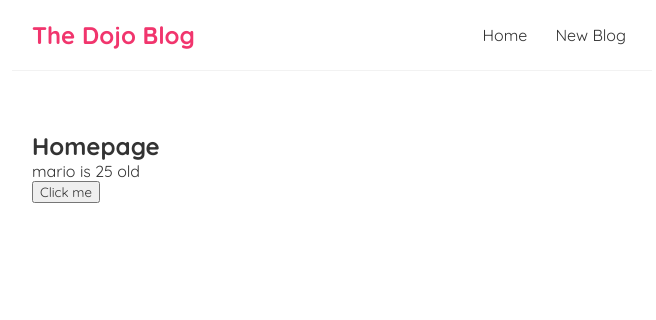
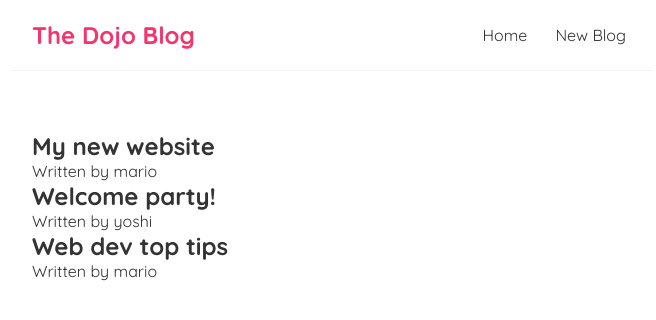
Before and after one commit to agbesi-amenyo/Dojo-Blog-with-ReactNinja, a React (Create React App) app: page / in a window 1280 px wide. Shown: the top 320 px of the page, without its empty margins (308-964 px from the left). Built offline with nearby package versions, Linux system fonts and the light colour scheme.

Commit message:
added lists of blog preview

```diff
--- a/src/Home.js
+++ b/src/Home.js
@@ -1,21 +1,20 @@
 import { useState } from "react";
 
 const Home = () => {
-
-    const [name, setName] = useState("mario")
-    const [age,setAge] = useState(25)
-
-    const handleClick = () =>{
-        setName("luigi")
-        setAge (30)
-    }
+const [blogs, setBlogs] = useState([
+    {title : "My new website", body: "lorem ipsum...", author: "mario",id : 1},
+    {title : "Welcome party!", body: "lorem ipsum...", author: "yoshi", id :2},
+    {title : "Web dev top tips", body: "lorem ipsum...", author: "mario", id: 3},
+])
 
     return (
         <div className="home">
-            <h2>Homepage</h2>
-            <p>{name} is {age} old </p>
-            <button onClick ={handleClick} >Click me </button>
-
+          {blogs.map((blogData) => (
+              <div className="blog-preview" key={blogData.id}>
+                  <h2>{blogData.title}</h2>
+                <p>Written by {blogData.author}</p>
+              </div>
+          ))}
         </div>
      );
 }
```
